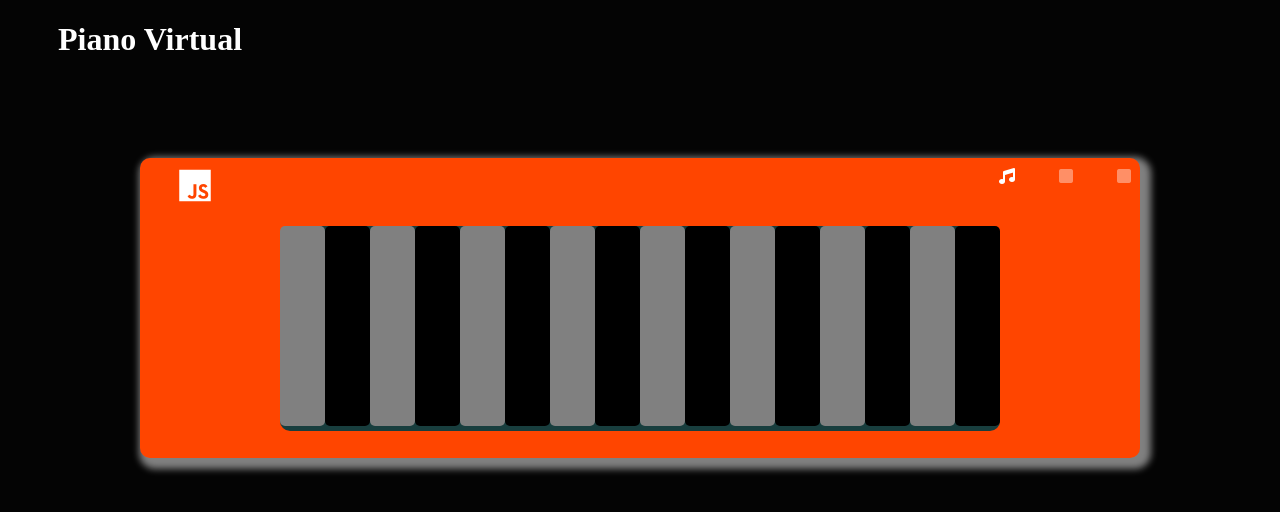
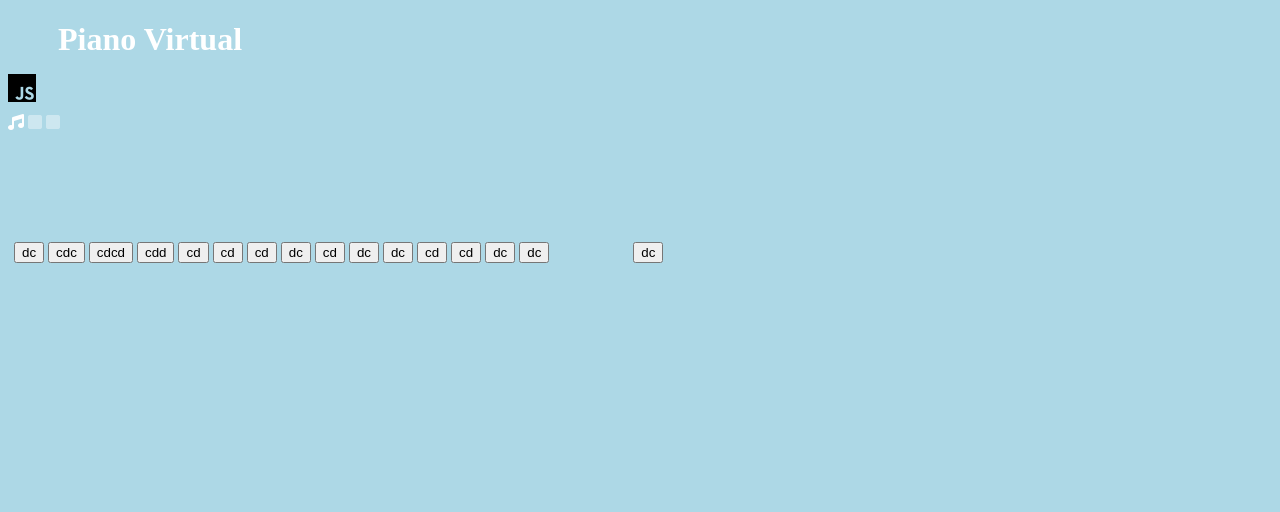
Before and after one commit to IgorOliverx/PIANO, a plain HTML site: page index.html in a window 1280 px wide. Drawn offline with Linux system fonts and the light colour scheme.

Commit message:
ARRUMAR RESPONSIVIDADE

```diff
--- a/index.html
+++ b/index.html
@@ -15,31 +15,33 @@
         <div class="icon"><i class="fa-solid fa-music fa-beat" style="color: #ffffff;"></i>
             <i class="fa-solid fa-square fa-beat-fade" style="color: #ffffff;"></i>
             <i class="fa-solid fa-square fa-beat-fade" style="color: #ffffff;"></i></div>
-<div class="container">
-
-    <div id="piano">
-        <button id="btn" onclick="mostrarOnda()"></button>
-        <button id="btn1"></button>
-        <button id="btn2"></button>
-        <button id="btn3"></button>
-        <button id="btn4"></button>
-        <button id="btn5"></button>
-        <button id="btn6"></button>
-        <button id="btn7"></button>
-        <button id="btn8"></button>
-        <button id="btn9"></button>
-        <button id="btn12"></button>
-        <button id="btn13"></button>
-        <button id="btn14"></button>
-        <button id="btn15"></button>
-        <button id="btn16"></button>
-        <button id="btn17"></button>
-
-    </div>
 
 
 
+<div class="container" style="position:absolute;">
+
+
+    <div id="piano" style="position:relative; top:110px; left:6px;">
+        <button id="btn" onclick="mostrarOnda()">dc</button>
+        <button id="btn1">cdc</button>
+        <button id="btn2">cdcd</button>
+        <button id="btn3">cdd</button>
+        <button id="btn4">cd</button>
+        <button id="btn5">cd</button>
+        <button id="btn6">cd</button>
+        <button id="btn7">dc</button>
+        <button id="btn8">cd</button>
+        <button id="btn9">dc</button>
+        <button id="btn12">dc</button>
+        <button id="btn13">cd</button>
+        <button id="btn14">cd</button>
+        <button id="btn15">dc</button>
+        <button id="btn16">dc</button>
+        <button id="btn17">dc</button>
+
+    </div>
 </div>
+
 </main>
     <audio id="audio" src="sons/do8.wav"></audio>
     <audio id="audio1" src="sons/re.wav"></audio>
--- a/main.js
+++ b/main.js
@@ -100,6 +100,120 @@ btn16.addEventListener('click', function() {
 
 const btn17 = document.getElementById('btn17');
 btn17.addEventListener('click', function() {
-    const audio17 = document.getElementById('audio17');
+    const audio17 = document.getElementById('audio');
     audio17.play();
 })
+
+
+const btn18 = document.getElementById('btn18');
+btn18.addEventListener('click', function() {
+    const audio18 = document.getElementById('audio1');
+    audio17.play();
+})
+
+
+
+const btn19 = document.getElementById('btn19');
+btn19.addEventListener('click', function() {
+    const audio19 = document.getElementById('audio2');
+    audio19.play();
+})
+
+const btn20 = document.getElementById('btn20');
+btn20.addEventListener('click', function() {
+    const audio20 = document.getElementById('audio3');
+    audio20.play();
+})
+
+
+const btn21 = document.getElementById('btn21');
+btn21.addEventListener('click', function() {
+    const audio21 = document.getElementById('audio4');
+    audio21.play();
+})
+
+const btn22 = document.getElementById('btn22');
+btn22.addEventListener('click', function() {
+    const audio22 = document.getElementById('audio5');
+    audio22.play();
+})
+
+const btn23 = document.getElementById('btn23');
+btn23.addEventListener('click', function() {
+    const audio23 = document.getElementById('audio6');
+    audio23.play();
+})
+
+
+const btn24 = document.getElementById('btn24');
+btn24.addEventListener('click', function() {
+    const audio24 = document.getElementById('audio7');
+    audio24.play();
+})
+
+const btn25 = document.getElementById('btn25');
+btn25.addEventListener('click', function() {
+    const audio25 = document.getElementById('audio8');
+    audio25.play();
+})
+
+
+
+
+
+
+
+
+
+
+
+
+
+
+
+
+
+
+
+const btn26 = document.getElementById('btn26');
+btn26.addEventListener('click', function() {
+    const audio26 = document.getElementById('audio');
+    audio26.play();
+})
+
+
+const btn27 = document.getElementById('btn27');
+btn27.addEventListener('click', function() {
+    const audio27 = document.getElementById('audio1');
+    audio27.play();
+})
+
+const btn28 = document.getElementById('btn28');
+btn28.addEventListener('click', function() {
+    const audio28 = document.getElementById('audio2');
+    audio28.play();
+})
+
+const btn29 = document.getElementById('btn29');
+btn29.addEventListener('click', function() {
+    const audio29 = document.getElementById('audio3');
+    audio29.play();
+})
+
+
+const btn30 = document.getElementById('btn30');
+btn30.addEventListener('click', function() {
+    const audio30 = document.getElementById('audio4');
+    audio30.play();
+})
+
+const btn31 = document.getElementById('btn31');
+btn31.addEventListener('click', function() {
+    const audio31 = document.getElementById('audio5');
+    audio31.play();
+})
+const btn32 = document.getElementById('btn32');
+btn32.addEventListener('click', function() {
+    const audio32 = document.getElementById('audio6');
+    audio32.play();
+})
--- a/style.css
+++ b/style.css
@@ -1,145 +1,56 @@
 body {
-    background-color: rgb(4, 4, 4);
+    background-color: lightblue;
+}
+
+
+.container-main {
+    background-color: black;
+    margin-top: 100px;
+    width: 1200px;
+    justify-content: center;
+    margin-left: 30px;
+    height: 400px;
+    border-radius: 20px;
+}
+
+
+.container1 {
+    position: absolute;
+    margin-left: 123px;
+    margin-top: 30px;
+}
+
+.header {
+    display: flex;
+    justify-content: space-between;
+    width: 100%;
+    position: absolute ;
+}
+
+.tittle {
+    margin-top: 1px;
+}
+
+
+.container #btn17{
+    margin-left: 80px;
 }
 
 
 
-.container-principal {
-    display: flex;
-    justify-content: center;
-    margin-top: 100px;
-
-}
-
-
-#piano {
-    display: flex;
-    background-color: rgb(24, 62, 62);
-    justify-content: center;
-    height: 205px;
-    margin-top: 40px;
-    border-radius: 10px;
-    width: 1fr;
-
-}
-
-#btn,
-#btn2,
-#btn4,
-#btn6,
-#btn8,
-#btn12,
-#btn14,
-#btn16 {
-    background-color: grey;
-    width: 45px;
-    height: 200px;
-    border: black;
-    border-radius: 5px;
-}
-
-#btn1,
-#btn3,
-#btn5,
-#btn7,
-#btn9,
-#btn13,
-#btn15,
-#btn17 {
-    background-color: black;
-    width: 45px;
-    height: 200px;
-    border: black;
-    border-radius: 5px;
-}
-
-#btn:hover,
-#btn2:hover,
-#btn4:hover,
-#btn6:hover,
-#btn1:hover,
-#btn3:hover,
-#btn5:hover,
-#btn7:hover,
-#btn8:hover,
-#btn9:hover,
-#btn14:hover,
-#btn16:hover,
-#btn12:hover,
-#btn13:hover,
-#btn15:hover,
-#btn17:hover {
-    background-color: #ffffff;
-    width: 50px;
-    height: 210px;
-
-}
-
-
-
-#btn:active,
-#btn2:active,
-#btn4:active,
-#btn6:active,
-#btn1:active,
-#btn3:active,
-#btn5:active,
-#btn7:active,
-#btn8:active,
-#btn9:active,
-#btn14:active,
-#btn16:active,
-#btn12:active,
-#btn13:active,
-#btn15:active,
-#btn17:active {
-    transform: translateY(25px);
-}
-
-.container {
-    display: flex;
-    align-items: center;
-    justify-content: center;
-    width: 1000px;
-    height: 300px;
-    background-color: orangered;
-    border-radius: 10px;
-    box-shadow: 5px 5px 7px 6px grey;
-}
-
-.tittle {
-    position: fixed;
-    margin-right: 890px;
-    color: white;
-    font-family: 'Franklin Gothic Medium', 'Arial Narrow', Arial, sans-serif;
-    font-size: large;
-}
-
-.icon {
-    display: flex;
-    width: 220px;
-    justify-content: space-evenly;
-    position: fixed;
-    margin-left: 850px;
-    margin-top: 10px;
-}
-
 
 
 @media screen and (max-width:998px) {
-    .container {width: 830px; height: 230px;}
-    #piano{ width: 600px; height: 150px; margin-top: 10px;}
+    .container-main {width: 830px; height: 230px;}
     #btn, #btn1,#btn2, #btn3,#btn4, #btn5,#btn6, #btn7,
     #btn8, #btn9,#btn12, #btn13,#btn14, #btn15,#btn16, #btn17
-    {width: 38px; height: 160px;}
+    {width: 18px; height: 60px;}
     #btn:hover, #btn1:hover,#btn2:hover, #btn3:hover,#btn4:hover, #btn5:hover,#btn6:hover, #btn7:hover,
     #btn8:hover, #btn9:hover,#btn12:hover, #btn13:hover,#btn14:hover, #btn15:hover,#btn16:hover, #btn17:hover
-    {width: 38px; height: 166px;}
+    {width: 18px; height: 66px;}
     .icon { width: 166px;   margin-left: 655px;margin-top: 10px;}
     .tittle {margin-right: 680px;}
-    /* .container-principal {margin-top: 83px; }
 
-    */
 }
 
 @media screen and (max-width:768px) {
```
Also changed, not shown: des.html (added, +100 -0 lines).
